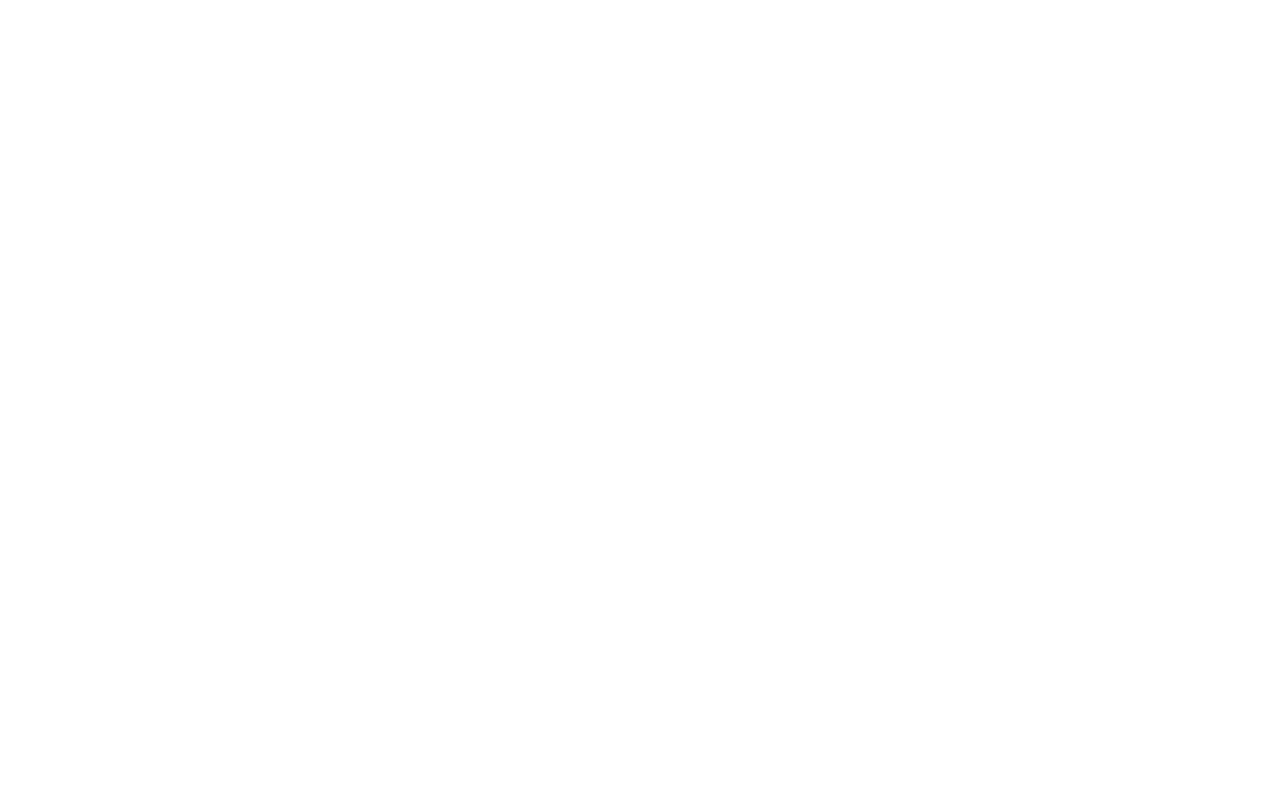
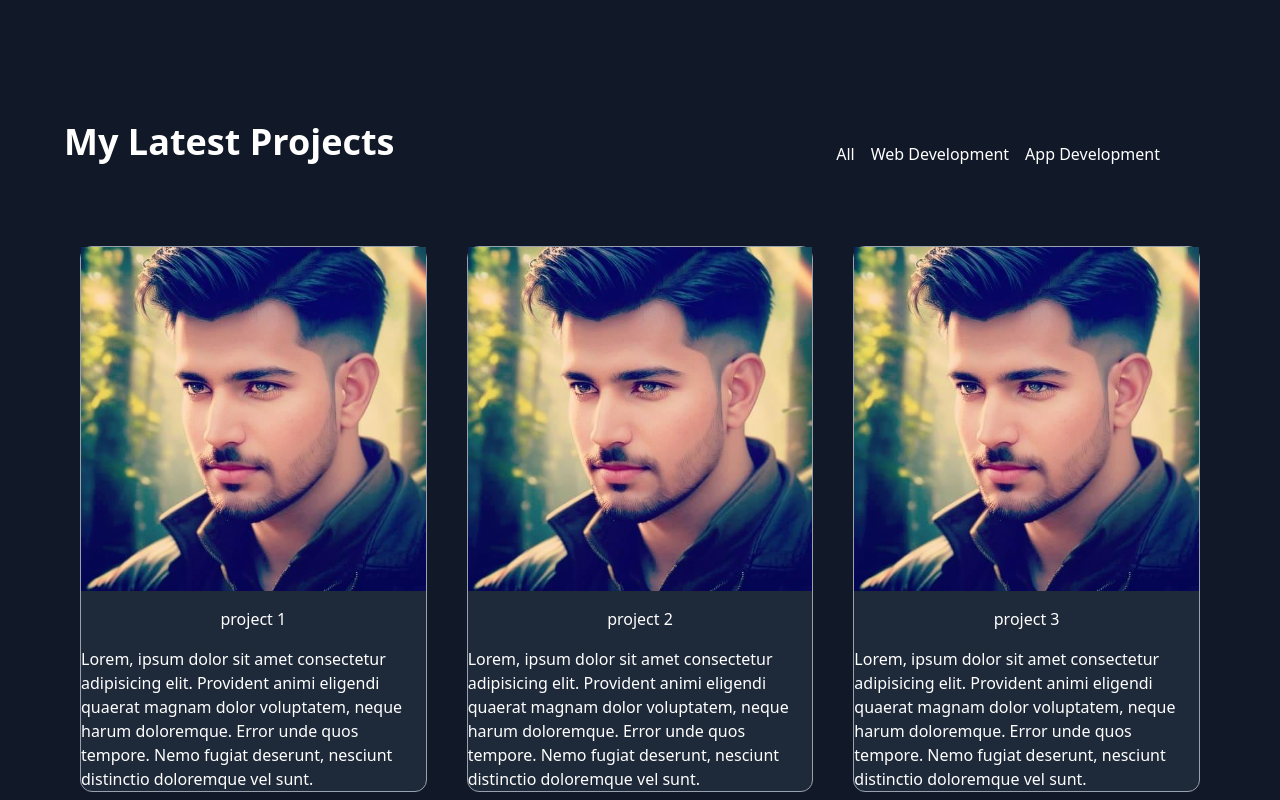
Before and after one commit to Toheed-110/my-portfolio, a Vue app: page / in a window 1280 px wide. Shown: the part 2920-3720 px from the top of the page. Before the commit the page ends 2878 px from the top, so only its background shows below. Built offline with nearby package versions, Linux system fonts and the light colour scheme.

Commit message:
add latest Projects section

```diff
--- a/src/App.vue
+++ b/src/App.vue
@@ -6,6 +6,7 @@
 import DownloadSvg from './components/icons/downloadSvg.vue';
 import AboutSection from '@/components/AboutSection.vue';
 import ExperienceAndSkills from './components/ExperienceAndSkills.vue';
+import LatestProjSection from './components/LatestProjSection.vue';
 
 
 
@@ -18,6 +19,7 @@
     <ServiceSection/>
     <AboutSection/>
     <ExperienceAndSkills/>
+    <LatestProjSection/>
   </div>
 </template>
 
--- a/src/components/ExperienceAndSkills.vue
+++ b/src/components/ExperienceAndSkills.vue
@@ -28,7 +28,13 @@
         id:1,
         role:'Technical Support Engineer',
         company:'Sybrid',
-        date:'May 2023 - May 2024'
+        date:'May 2024 - August 2024'
+    },
+    {
+        id:2,
+        role:'Front End Engineer',
+        company:'DeDezigners',
+        date:'August 2024 ',
     }
 ])
 </script>
--- /dev/null
+++ b/src/components/LatestProjSection.vue
@@ -0,0 +1,139 @@
+<script setup>
+import { ref,computed } from 'vue';
+
+
+const Projects =ref([
+  {
+    id:1,
+    category:'Web Development',
+    image:'/src/assets/toheed.png',
+    title:'project 1',
+    description:'Lorem, ipsum dolor sit amet consectetur adipisicing elit. Provident animi eligendi quaerat magnam dolor voluptatem, neque harum doloremque. Error unde quos tempore. Nemo fugiat deserunt, nesciunt distinctio doloremque vel sunt.',
+    technologies:['vue Js','node Js'],
+    gitURL:'',
+    webURL:'',
+  },
+  {
+    id:2,
+    category:'Web Development',
+    image:'/src/assets/toheed.png',
+    title:'project 2',
+    description:'Lorem, ipsum dolor sit amet consectetur adipisicing elit. Provident animi eligendi quaerat magnam dolor voluptatem, neque harum doloremque. Error unde quos tempore. Nemo fugiat deserunt, nesciunt distinctio doloremque vel sunt.',
+    technologies:['vue Js','node Js'],
+    gitURL:'',
+    webURL:'',
+  },
+  {
+    id:3,
+    category:'Web Development',
+    image:'/src/assets/toheed.png',
+    title:'project 3',
+    description:'Lorem, ipsum dolor sit amet consectetur adipisicing elit. Provident animi eligendi quaerat magnam dolor voluptatem, neque harum doloremque. Error unde quos tempore. Nemo fugiat deserunt, nesciunt distinctio doloremque vel sunt.',
+    technologies:['vue Js','node Js'],
+    gitURL:'',
+    webURL:'',
+  },
+  {
+    id:4,
+    category:'Web Development',
+    image:'/src/assets/toheed.png',
+    title:'project 4',
+    description:'Lorem, ipsum dolor sit amet consectetur adipisicing elit. Provident animi eligendi quaerat magnam dolor voluptatem, neque harum doloremque. Error unde quos tempore. Nemo fugiat deserunt, nesciunt distinctio doloremque vel sunt.',
+    technologies:['vue Js','node Js'],
+    gitURL:'',
+    webURL:'',
+  },
+  {
+    id:5,
+    category:'Web Development',
+    image:'/src/assets/toheed.png',
+    title:'project 5',
+    description:'Lorem, ipsum dolor sit amet consectetur adipisicing elit. Provident animi eligendi quaerat magnam dolor voluptatem, neque harum doloremque. Error unde quos tempore. Nemo fugiat deserunt, nesciunt distinctio doloremque vel sunt.',
+    technologies:['vue Js','node Js'],
+    gitURL:'',
+    webURL:'',
+  },
+  {
+    id:6,
+    category:'Web Development',
+    image:'/src/assets/toheed.png',
+    title:'project 6',
+    description:'Lorem, ipsum dolor sit amet consectetur adipisicing elit. Provident animi eligendi quaerat magnam dolor voluptatem, neque harum doloremque. Error unde quos tempore. Nemo fugiat deserunt, nesciunt distinctio doloremque vel sunt.',
+    technologies:['vue Js','node Js'],
+    gitURL:'',
+    webURL:'',
+  },
+])
+
+const selectedCategory = ref('All');
+const filteredProjects =computed(()=>{
+  if(selectedCategory.value === 'All'){
+     return Projects.value;
+  }
+  return Projects.value.filter(project=>project.category.toLocaleLowerCase()=== selectedCategory.value.toLocaleLowerCase());
+})
+</script>
+
+
+
+<template>
+    <section class="text-white mt-20">
+        <div class="px-4 xl:pl-16">
+            <div class="mb-4 md:flex md:justify-between xl:pr-26">
+                <h2 class="text-4xl font-bold text-white">My Latest Projects</h2>
+                <div class="flex space-x-4 mb-4 mt-5 md:nt-0">
+                    <button class="hover:text-[#FB7E09]" v-for="category in ['All','Web Development','App Development']"
+                    :key="category" @click="(()=>selectedCategory = category)">
+                    {{ category }}
+                   </button>
+                </div>
+            </div>
+            <!-- <div v-for="project in filteredProjects" :key="project.id" class="border border-gray-400 bg-gray-800 w-full rounded-xl flex flex-col items-center gap-y-4">
+                  <img :src="project.image" alt="image" class="w-full">
+                  <h1>{{  project.title }}</h1>
+                  <p>{{  project.description }}</p>
+                </div> -->
+            <ul class="px-4 sm:py-16 xl:pr-16 grid grid-cols-1 gap-6 pt-10 sm:grid-cols-2 md:gap-10 md:pt-12 lg:grid-cols-3" data-aos="fade-right">
+              <div v-for="project in filteredProjects" :key="project.id" class="border border-gray-400 bg-gray-800 w-full rounded-xl flex flex-col items-center gap-y-4">
+                  <img :src="project.image" alt="image" class="w-full">
+                  <h1>{{  project.title }}</h1>
+                  <p>{{  project.description }}</p>
+                </div>
+                <!-- <div v-for="project in filteredProjects" :key="project.id">
+                  <div class="h-52 md:h-[24rem] rounded-t-xl relative gruop"
+                  :style="{backgroundImage:'url('+project.image+')',backgroundSize:'cover'}">
+                  <div class="overlay items-center justify-center absolute top-0 left-0 w-full h-full bg-[#181818] bg-opacity-0
+                  hidden group-hover:flex group-hover:bg-opacity-80 transition-all duration-500"
+                  >
+                  <a class="h-14 w-14 mr-2 border-2 relative rounded-full border-[#ADB7BE] hover:border-white group/link"
+                    :href="project.webURL"> <svg xmlns="http://www.w3.org/2000/svg" fill="none"
+                      viewBox="0 0 24 24" stroke-width="1.5" stroke="currentColor" aria-hidden="true"
+                      data-slot="icon"
+                      class="h-10 w-10 text-[#AD87BE] absolute top-1/2 left-1/2 transform -translate-x-1/2 -translate-y-1/2 cursor-pointer">
+                      <path stroke-linecap="round" stroke-linejoin="round"
+                         d="M17.25 6.75 22.5 121-5.25 5.25m-10.5 011.5 1215.25-5.25m7.5-3-4.5 16.5">
+                      </path>
+                      </svg>
+                  </a>
+                  <a class="h-14 w-14 mr-2 border-2 relative rounded-full border-[#ADB7BE] hover:border-white group/link"
+                    :href="project.webURL"> <svg xmlns="http://www.w3.org/2000/svg" fill="none"
+                      viewBox="0 0 24 24" stroke-width="1.5" stroke="currentColor" aria-hidden="true"
+                      data-slot="icon"
+                      class="h-10 w-10 text-[#AD87BE] absolute top-1/2 left-1/2 transform -translate-x-1/2 -translate-y-1/2 cursor-pointer">
+                      <path stroke-linecap="round" stroke-linejoin="round"
+                          d="M17.25 6.75 22.5 121-5.25 5.25m-10.5 011.5 1215.25-5.25m7.5-3-4.5 16.5">
+                      </path>
+                      <path stroke-linecap="round" stroke-linejoin="round"
+                        d="M15 1223 3 011-60330016 0Z">
+                      </path>
+                      </svg>
+                  </a>
+
+                  </div>
+                  </div>
+                </div> -->
+            </ul>
+
+        </div>
+    </section>
+</template>
```
